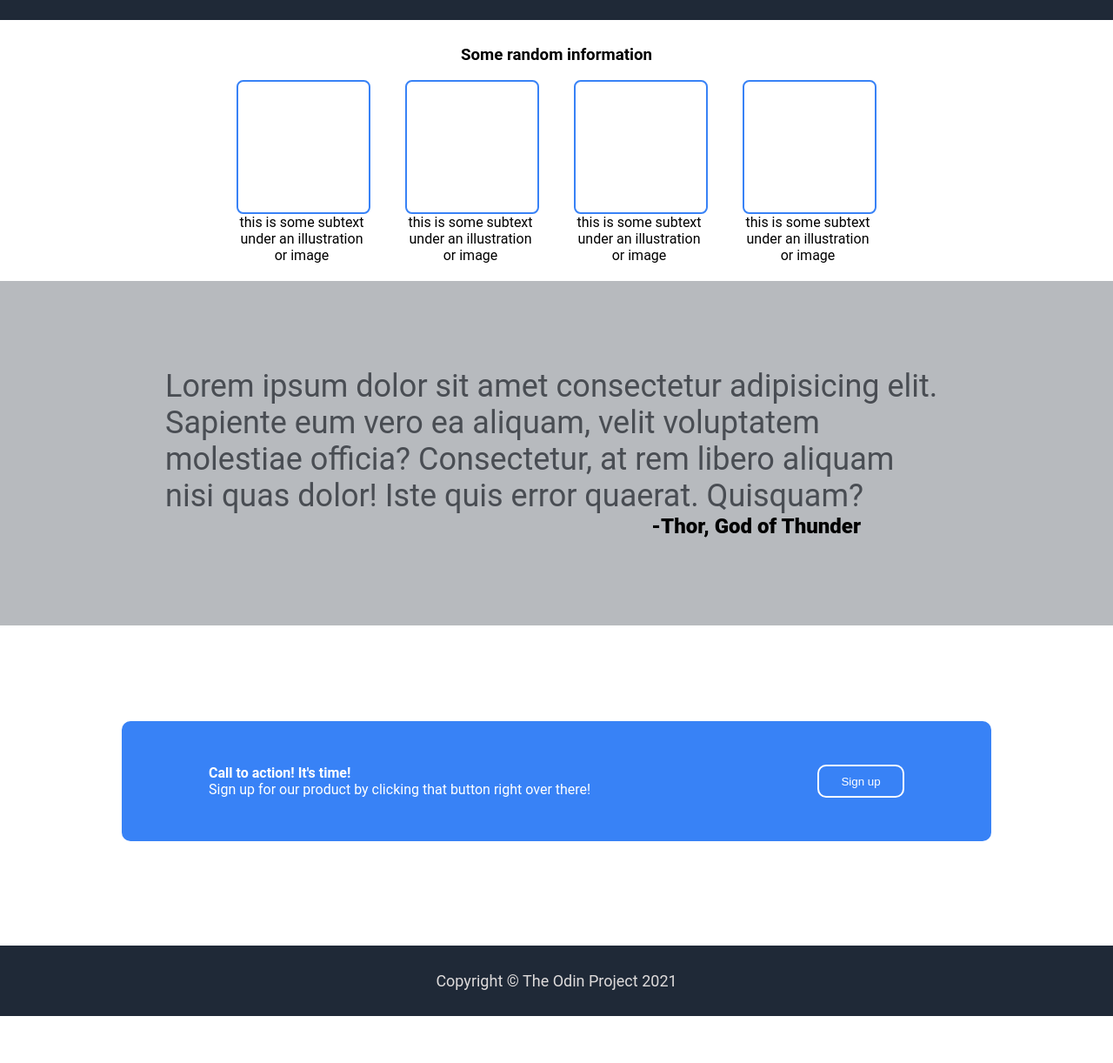
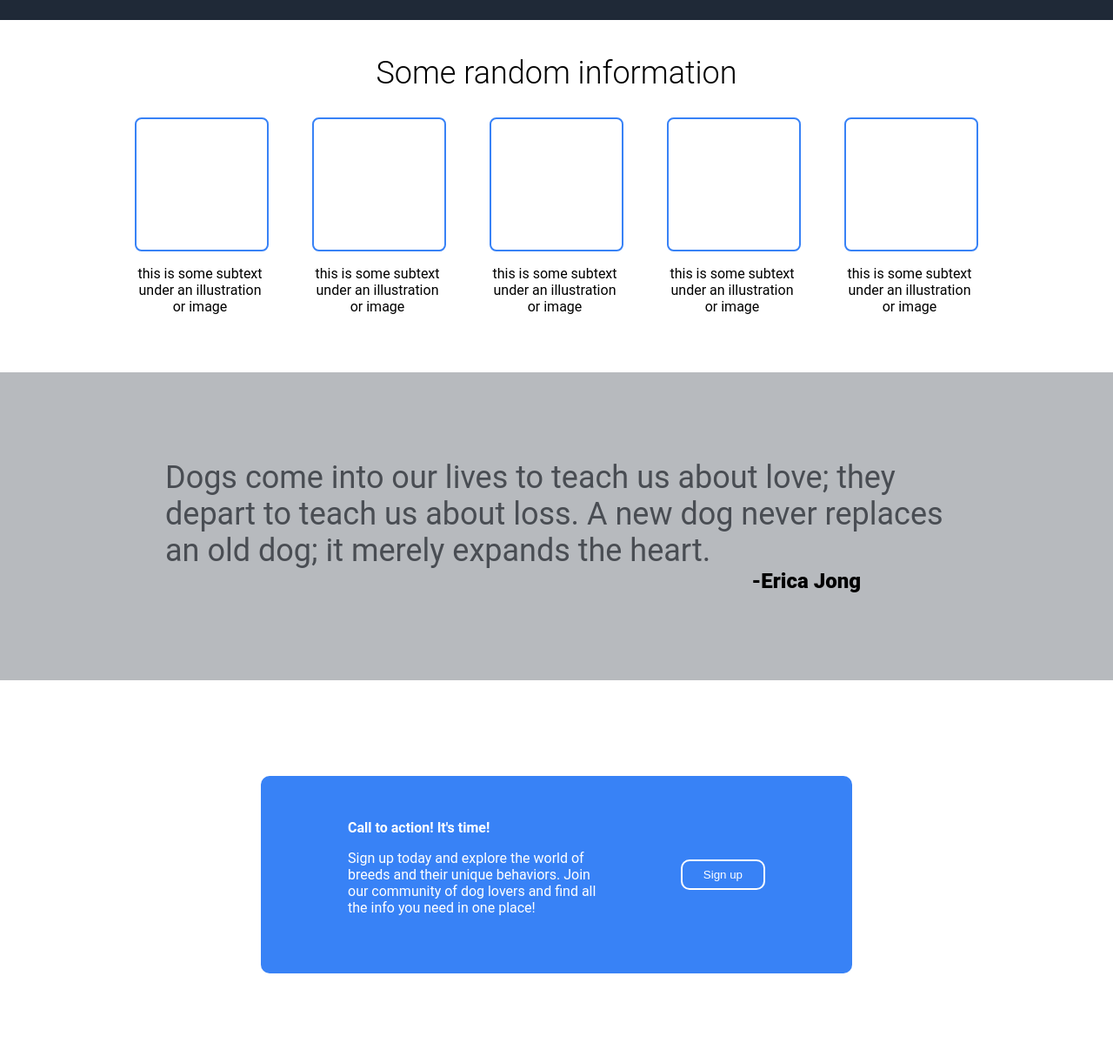
Before and after one commit to Deniek69/dogs-page, a plain HTML site: page index.html in a window 1280 px wide. Shown: the part 420-1642 px from the top of the page at 87% size. Before the commit the page ends 1588 px from the top, so only its background shows below. Drawn offline with Linux system fonts and the light colour scheme.

Commit message:
Update styles and content: - Box-one: font-size, gap, padding - Box-two: change quote - Box-three: change text, add hover to button

```diff
--- a/index.html
+++ b/index.html
@@ -21,7 +21,7 @@
             <div class="left">
                 <h1>This website is awesome</h1>
                 <p>Lorem ipsum dolor sit amet consectetur adipisicing elit. Sequi ipsam tenetur maiores vero, asperiores placeat ipsum</p>
-                <button onclick="#">Sign up</button>
+                <button onclick="">Sign up</button>
             </div>
             <div class="right">
                 <img src="dogs/dogs.jpg" alt="Psy">
@@ -30,8 +30,12 @@
     </div>
 
     <div class="box-one">
-        <h3>Some random information</h3>
-        <div>
+        <h1>Some random information</h1>
+        <div class="cont">
+            <div class="contener">
+                <div class="square"></div>
+                <p>this is some subtext under an illustration or image</p>
+            </div>
             <div class="contener">
                 <div class="square"></div>
                 <p>this is some subtext under an illustration or image</p>
@@ -53,8 +57,8 @@
 
     <div class="box-two">
         <div>
-            <p id="sentence">Lorem ipsum dolor sit amet consectetur adipisicing elit. Sapiente eum vero ea aliquam, velit voluptatem molestiae officia? Consectetur, at rem libero aliquam nisi quas dolor! Iste quis error quaerat. Quisquam?</p>
-            <p id="author">-Thor, God of Thunder</p>
+            <p id="sentence">Dogs come into our lives to teach us about love; they depart to teach us about loss. A new dog never replaces an old dog; it merely expands the heart.</p>
+            <p id="author">-Erica Jong</p>
         </div>
     </div>
 
@@ -62,9 +66,9 @@
         <div class="cta">
             <div class="text">
                 <h4>Call to action! It's time!</h4>
-                <p>Sign up for our product by clicking that button right over there!</p>
+                <p>Sign up today and explore the world of breeds and their unique behaviors. Join our community of dog lovers and find all the info you need in one place!</p>
             </div>
-            <button>Sign up</button>
+            <button onclick="">Sign up</button>
         </div>
     </div>
     <div class="footer">
--- a/style.css
+++ b/style.css
@@ -83,7 +83,7 @@ ul > a:hover {
     width: 400px;
     height: auto;
 }
-.box-one, .box-three {
+.box-one {
     background-color: white;
     display: flex;
     flex-direction: column;
@@ -91,11 +91,15 @@ ul > a:hover {
     align-items: center;
     margin: 10px 200px 20px 200px;
 }
-.box-one > div {
+.box-one > h1 {
+    margin: 30px 0 30px;
+    font-size: 36px;
+    font-weight: 300;
+}
+.box-one > .cont {
     display: flex;
-    justify-content: center;
-    align-items: center;
-    gap: 40px;
+    gap: 50px;
+    margin: 0 0 30px;
 
 }
 .contener > p {
@@ -142,39 +146,56 @@ ul > a:hover {
     border: 2px solid #3882f6;
 }
 .box-three {
+    background-color: white;
+    display: flex;
+    justify-content: center;
+    align-items: center;
+    margin: 10px 200px 20px 200px;
     padding: 100px;
 }
 
 .cta {
     background-color: #3882f6;
     width: 800px;
-    height: auto;
     border-radius: 10px;
     color: white;
     display: flex;
-    justify-content: space-between;
+    justify-content: center;
+    align-items: center;
     padding: 50px 100px;
 }
 .cta > text {
     display: flex;
     flex-direction: column;
 }
-.text > h4, p {
+.text > h4 {
     margin: 0;
 }
+.text > p {
+    margin-top: 16px;
+    display: flex;
+    flex-wrap: wrap;
+    max-width: 80%;
+}
 .cta > button {
+    display: flex;
+    white-space: nowrap;
     background-color: #3882f6;
     color: white;
     border: 2px solid white;
     width: 100px;
+    height: auto;
     border-radius: 10px;
     padding: 8px 24px;
+}
+.cta > button:hover {
+    background-color: #74a6f6;
 }
 .footer {
     display: flex;
     justify-content: center;
     align-items: center;
-    padding: 30px 0px;
+    padding: 10px 0px;
 }
 .footer > p {
     font-size: 18px;
```
